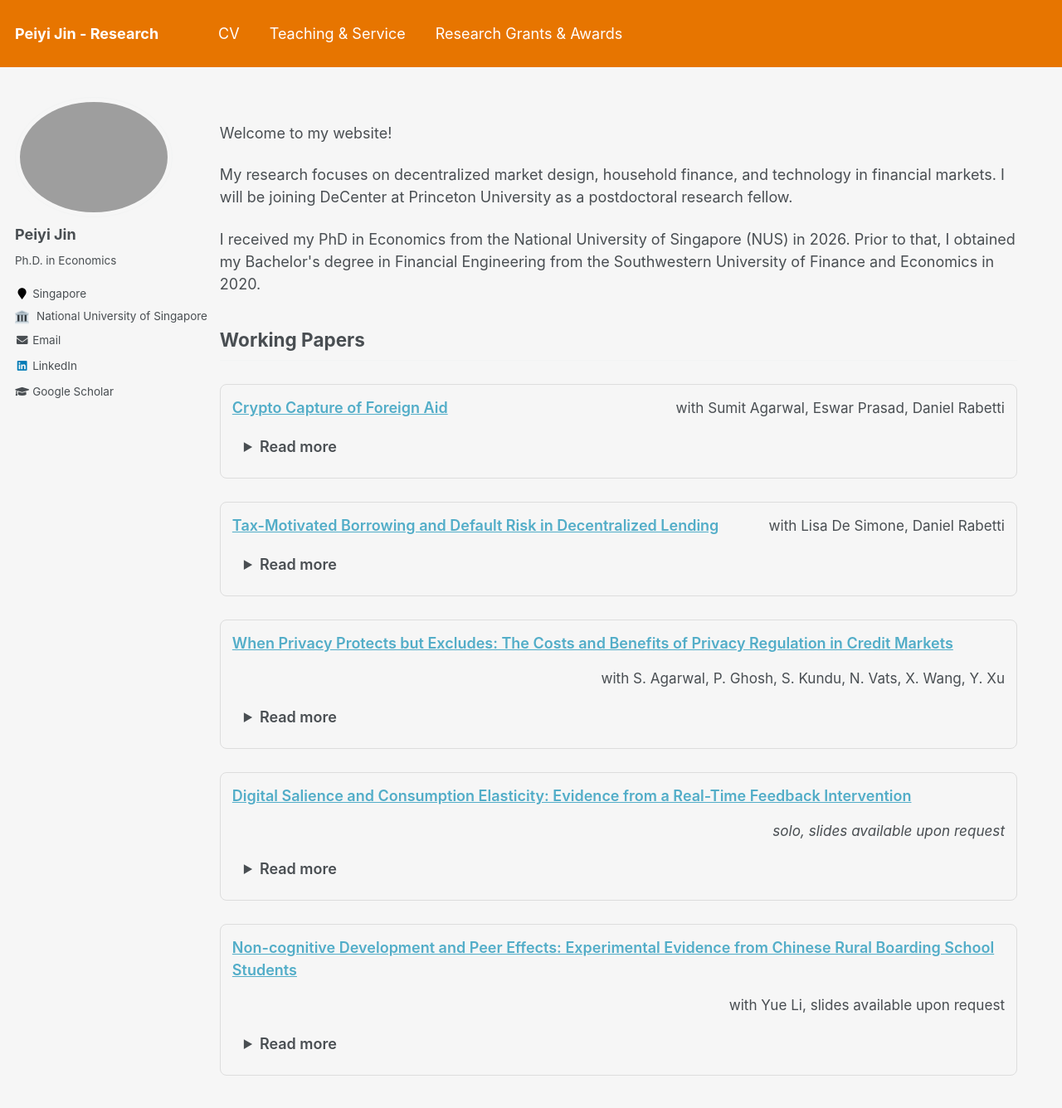
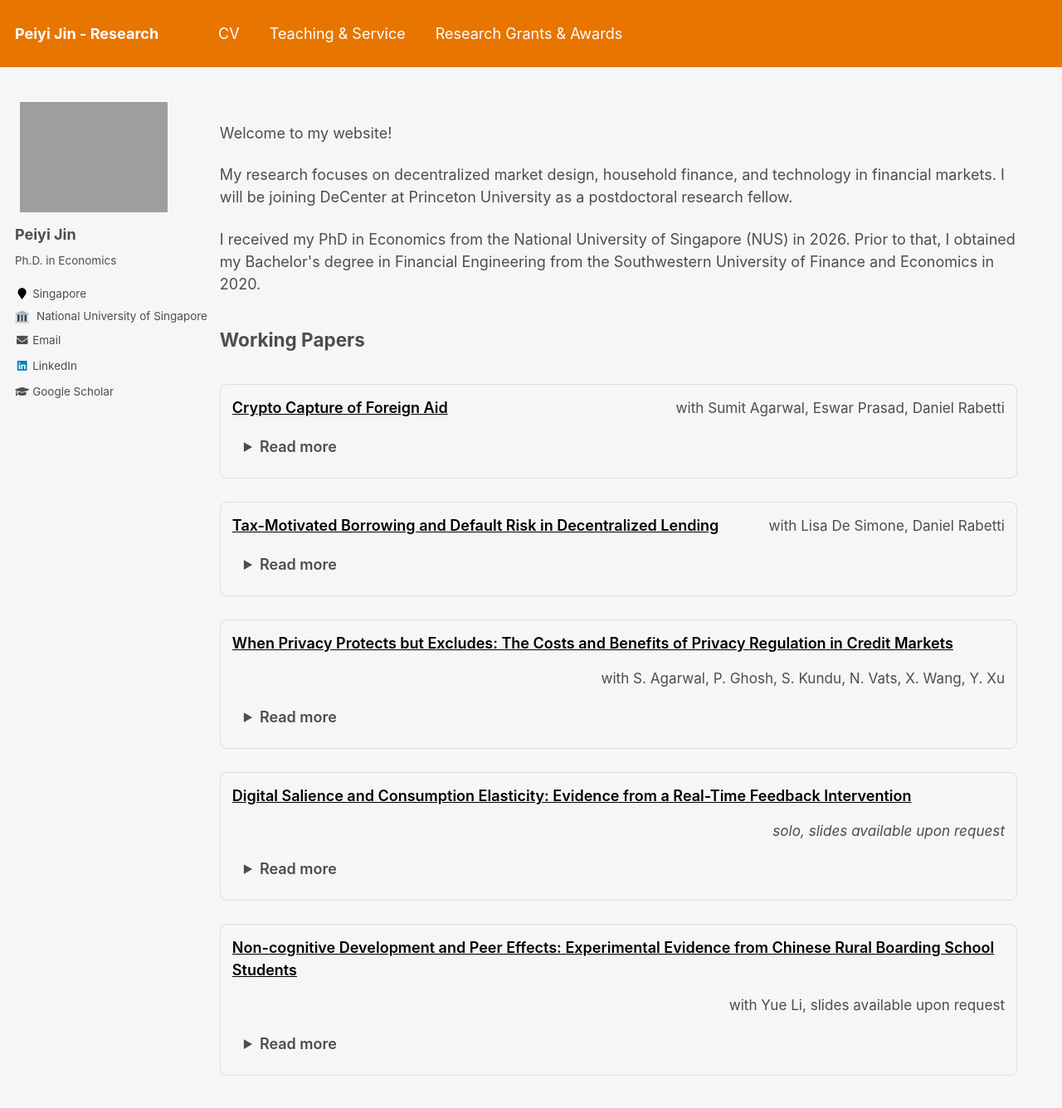
Before and after one commit to peiyi-jin/peiyi-jin.github.io, a Jekyll site: the page built from _pages/about.md, in a window 1280 px wide and 1400 px high. Shown: the top 1336 px of the window at 83% size. Built offline with Jekyll 4.4.1, drawn with Linux system fonts in a browser that asks for light colours.

Commit message:
统一论文标题颜色并优化头像展示
将 about 页所有论文标题统一为黑色，同时提交头像方形与放大样式调整，提升侧栏可读性。

Co-authored-by: Cursor <cursoragent@cursor.com>

```diff
--- a/_includes/head/custom.html
+++ b/_includes/head/custom.html
@@ -57,6 +57,21 @@
     background: #fff;
   }
 
+  .author__avatar,
+  .author__avatar img {
+    border-radius: 0 !important;
+  }
+
+  .author__avatar {
+    max-width: 260px;
+  }
+
+  .author__avatar img {
+    width: 260px;
+    max-width: 100%;
+    height: auto;
+  }
+
   @media (max-width: 768px) {
     .page {
       padding-left: 1rem !important;
@@ -75,6 +90,14 @@
 
     .author__urls li {
       line-height: 1.5;
+    }
+
+    .author__avatar {
+      max-width: 220px;
+    }
+
+    .author__avatar img {
+      width: 220px;
     }
 
     .page__content div[style*="overflow:auto"] {
--- a/_pages/about.md
+++ b/_pages/about.md
@@ -29,6 +29,13 @@ redirect_from:
 
   .paper-title {
     font-weight: 600;
+    color: #000 !important;
+  }
+
+  .paper-title:visited,
+  .paper-title:hover,
+  .paper-title:active {
+    color: #000 !important;
   }
 
   .paper-coauthors {
```
